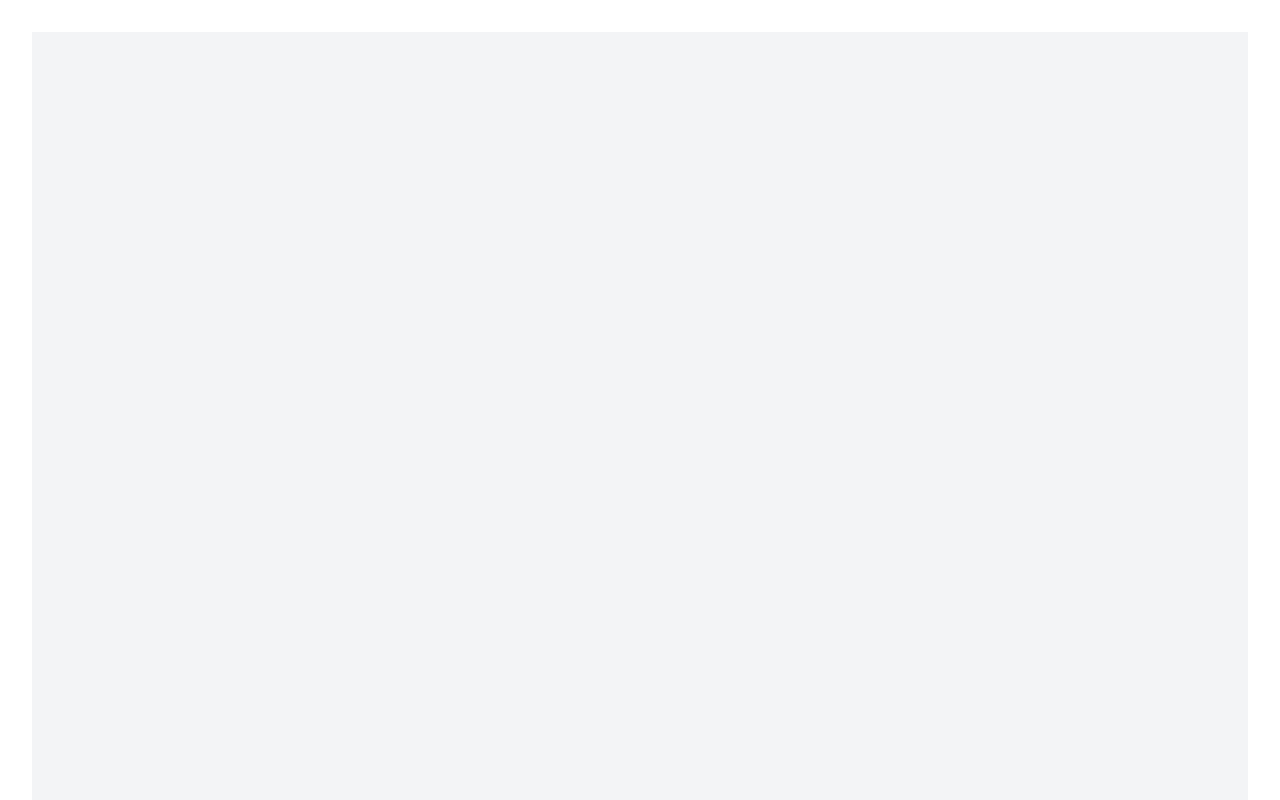
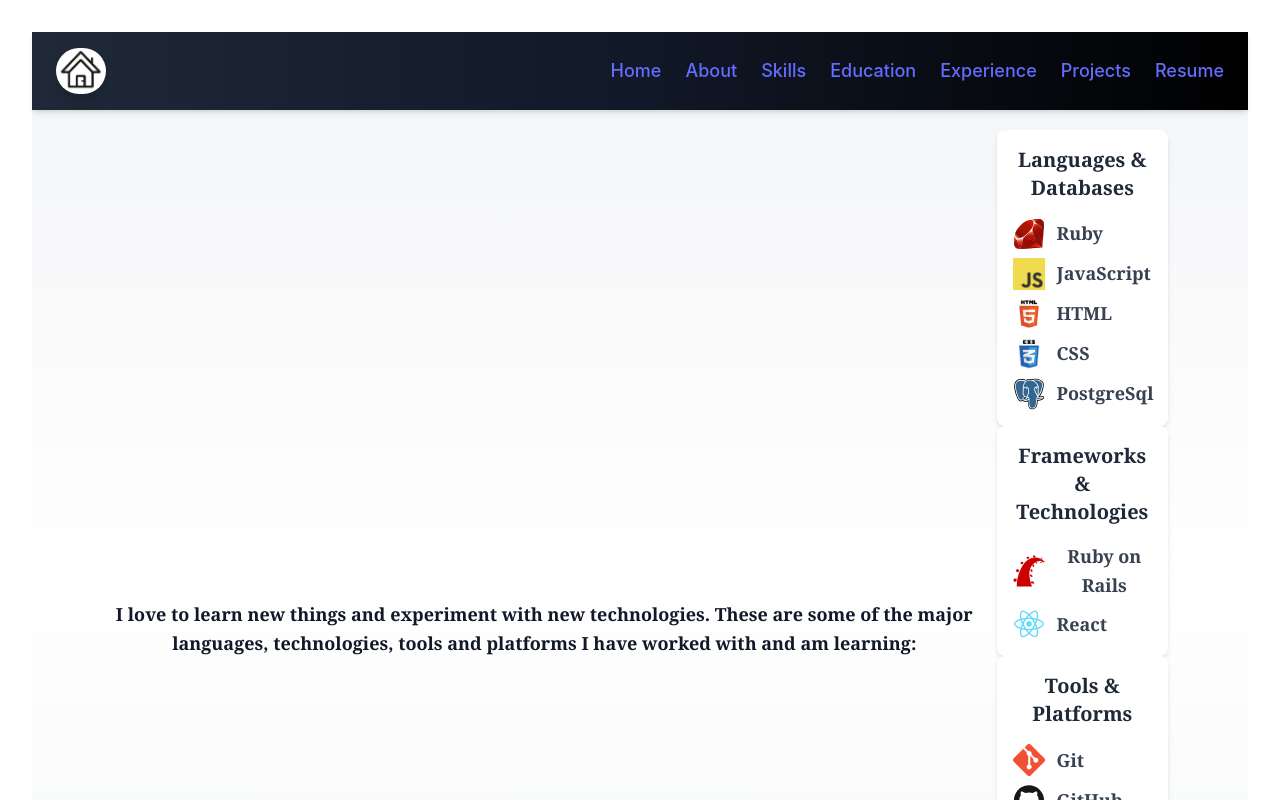
Before and after one commit to stefanjbloom/dev-portfolio, a React (Vite) app: page /skills in a window 1280 px wide. Before the commit this address had no page. Shown: the top 800 px of the page. Built offline with nearby package versions, Linux system fonts and the light colour scheme.

Commit message:
Feat:skills component and app updated

```diff
--- a/src/App.tsx
+++ b/src/App.tsx
@@ -2,7 +2,7 @@ import React from 'react'
 import { Routes, Route } from 'react-router-dom';
 import Home from './components/Home'
 // import Education from './components/Education'
-// import Skills from './components/Skills'
+import Skills from './components/Skills'
 import About from './components/About'
 // import Projects from './components/Projects'
 import './App.css'
@@ -13,9 +13,9 @@ function App() {
     <div className="min-h-screen bg-gray-100 text-gray-800">
       <Routes>
         <Route path="/" element={<Home />} />
-        {/* <Route path="/education" element={<Education />} />
+        {/* <Route path="/education" element={<Education />} /> */}
         <Route path="/skills" element={<Skills />} />
-        <Route path="/projects" element={<Projects />} /> */}
+        {/* <Route path="/projects" element={<Projects />} /> */}
         <Route path="/about" element={<About />} />
       </Routes>
     </div>
--- a/src/components/About.tsx
+++ b/src/components/About.tsx
@@ -20,15 +20,15 @@ function About() {
   }, []);
 
   return (
-    <div className="min-h-screen bg-gradient-to-b from-gray-100 via-white to-gray-200">
+    <div className="min-h-screen min-w-screen bg-gradient-to-b from-gray-100 via-white to-gray-350">
       <Navbar />
-      <div className="flex flex-row items-center justify-center gap-10 p-8 lg:p-20">
+      <div className="flex flex-row items-center justify-center gap-5 pxx-4 lg:px-20">
         {data && (
           <>
             <div className="flex-1 text-left max-w-prose">
-              <h1 className="text-2xl lg:text-3xl indent-16 font-serif text-gray-900 leading-relaxed">
+              <h1 className="text-2xl lg:text-3xl indent-16 font-serif text-gray-900 mt-5 leading-relaxed">
                 {data.about.split("\n").map((line, index) => (
-                  <p key={index} className="mb-2">
+                  <p key={index} className="mb-4">
                     {line}
                   </p>
                 ))}
--- a/src/components/Skills.tsx
+++ b/src/components/Skills.tsx
@@ -0,0 +1,68 @@
+import Navbar from "./NavBar";
+import endpoints from "../endpoints/endpoints";
+import { useState, useEffect } from "react";
+
+interface SkillItems {
+  title: string;
+  items: SkillCategory[];
+}
+
+interface SkillCategory {
+  icon: string;
+  title: string;
+}
+
+interface SkillsData {
+  intro: string;
+  skills: SkillItems[];
+}
+
+function Skills() {
+  const [data, setData] = useState<SkillsData | null>(null);
+
+  useEffect(() => {
+    fetch(endpoints.skills, {
+      method: "GET",
+    })
+      .then((res) => res.json())
+      .then((res) => setData(res))
+      .catch((err) => console.error("Failed to fetch SkillsData: ", err));
+  }, []);
+
+  return (
+    <div className="min-h-screen min-w-screen bg-gradient-to-b from-gray-100 via-white to-gray-350">
+      <Navbar />
+      <div className="flex flex-row items-center justify-center gap-5 pxx-4 lg:px-20">
+        {data && (
+          <>
+            <header className="font-serif text-lg text-gray-900 mt-5 leading-relaxed text-center font-bold">
+              {data.intro}
+            </header>
+            <div className="font-serif text-lg text-gray-900 mt-5 leading-relaxed text-center font-bold max-w-3xl">
+              {data.skills.map((skill, index) => (
+                <div key={index} className="bg-white shadow-md rounded-lg p-4">
+                  <h2 className="text-xl font-semibold text-gray-800 mb-4 text-center">
+                    {skill.title}
+                  </h2>
+                  <ul className="space-y-2">
+                    {skill.items.map((item, id) => (
+                      <li key={id} className="flex items-center gap-3">
+                        <img
+                          src={item.icon}
+                          alt={item.title}
+                          className="w-8 h-8 object-contain"
+                        />
+                        <span className="text-gray-700">{item.title}</span>
+                      </li>
+                    ))}
+                  </ul>
+                </div>
+              ))}
+            </div>
+          </>
+        )}
+      </div>
+    </div>
+  );
+}
+export default Skills;
```
